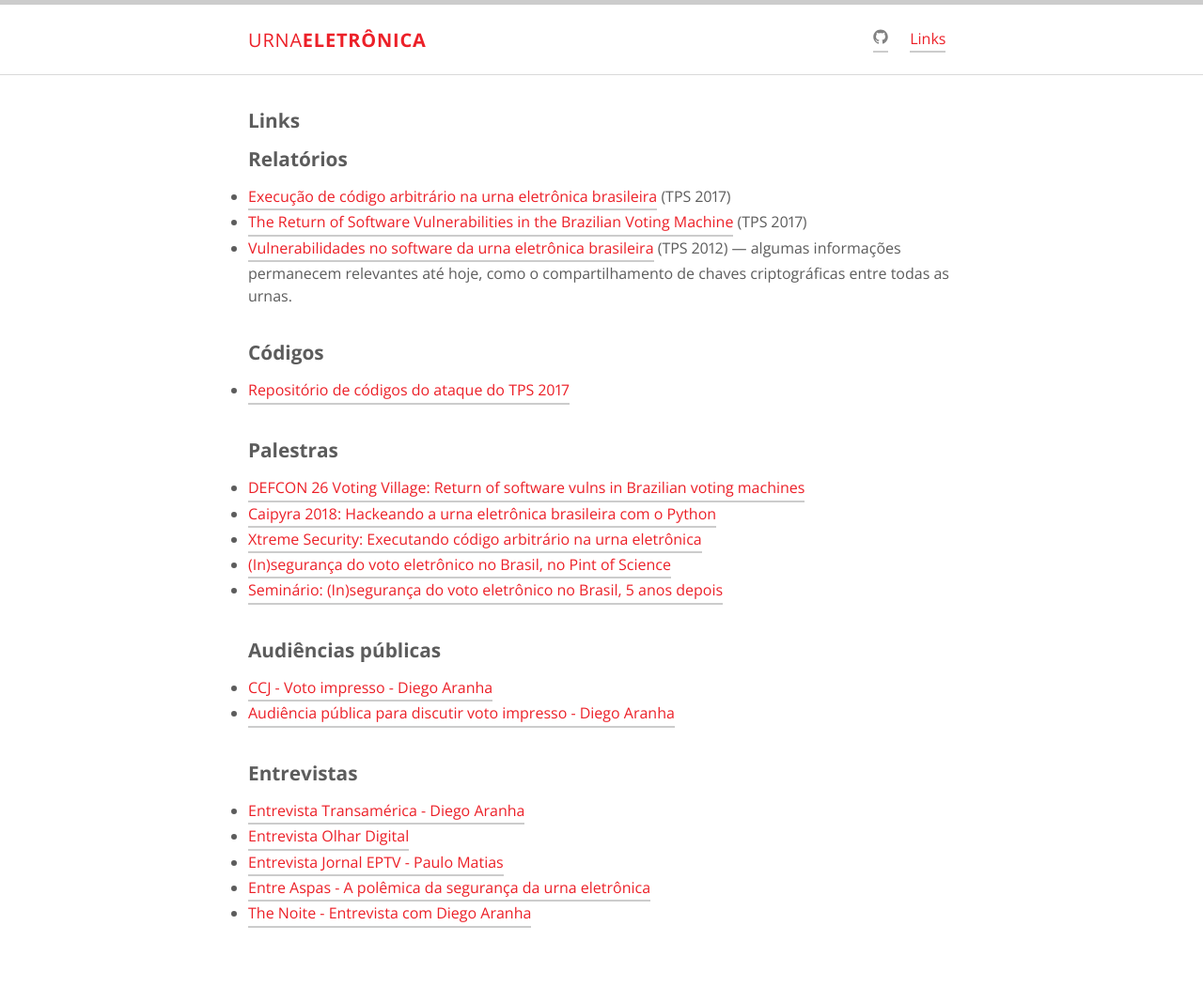
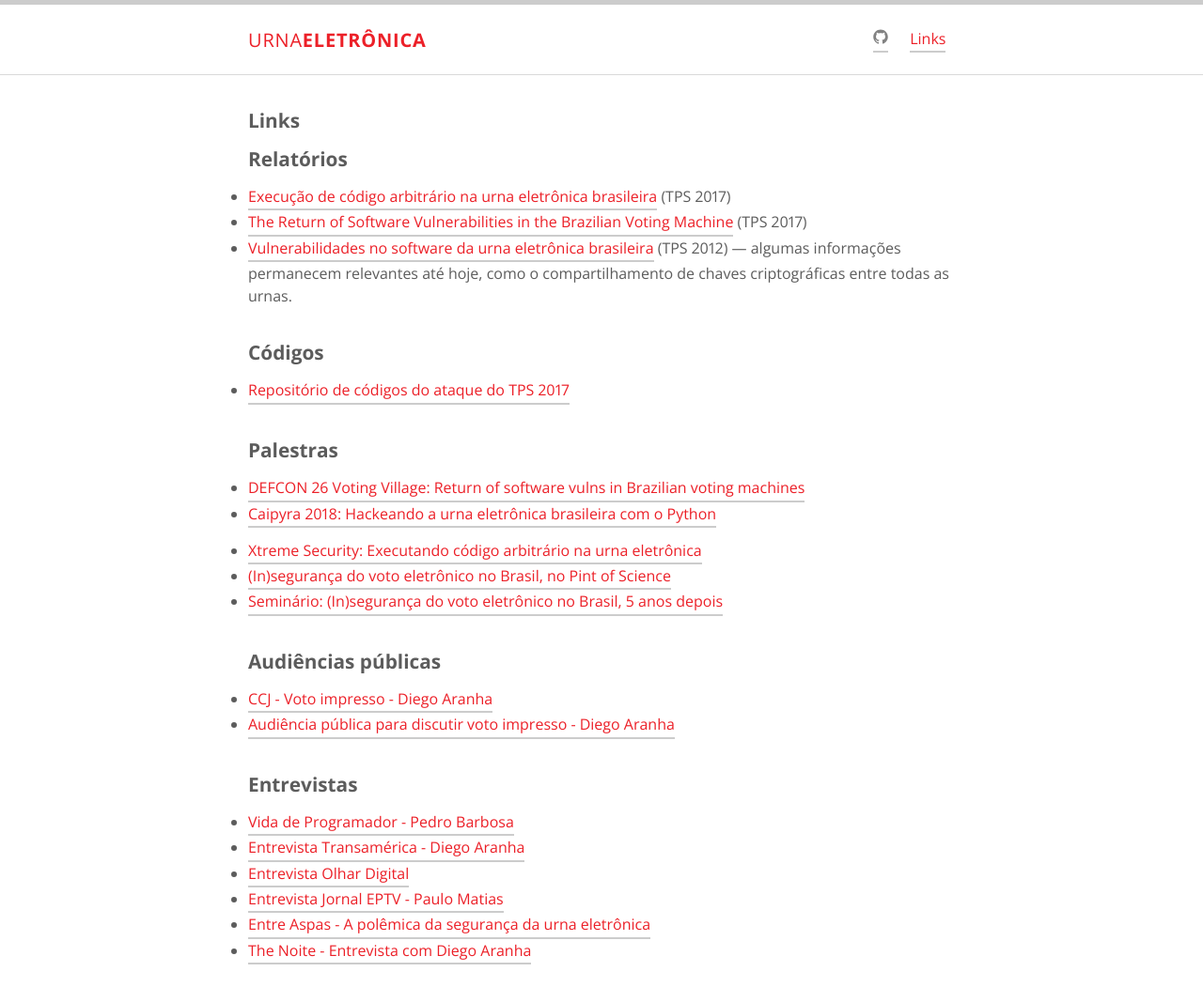
Before and after one commit to epicleet/urna-website, a Jekyll site: the page built from links.md, in a window 1280 px wide. Shown: the whole page at 94% size. Built offline with Jekyll 4.4.1, drawn with Linux system fonts in a browser that asks for light colours; before the commit the page ends 1012 px from its top, so only the background shows below that.

Commit message:
Update links.md
Adicionado o link do vida de programador.

```diff
--- a/links.md
+++ b/links.md
@@ -22,6 +22,7 @@ permalink: /links/
 
 * [DEFCON 26 Voting Village: Return of software vulns in Brazilian voting machines](https://www.youtube.com/watch?v=TkoCnyhmorg)
 * [Caipyra 2018: Hackeando a urna eletrônica brasileira com o Python](https://www.youtube.com/watch?v=MeMZDCecuIA)
+
 * [Xtreme Security: Executando código arbitrário na urna eletrônica](https://www.youtube.com/watch?v=sbj82-0koas)
 * [(In)segurança do voto eletrônico no Brasil, no Pint of Science](https://www.facebook.com/onovolab/videos/183012755591781)
 * [Seminário: (In)segurança do voto eletrônico no Brasil, 5 anos depois](https://www.youtube.com/watch?v=IHrKjyPhm-4)
@@ -37,6 +38,7 @@ permalink: /links/
 
 # Entrevistas
 
+* [Vida de Programador - Pedro Barbosa](https://www.youtube.com/watch?v=rdxtAUPDC_w)
 * [Entrevista Transamérica - Diego Aranha](https://www.facebook.com/transamericabsb/videos/1785682808191000)
 * [Entrevista Olhar Digital](https://olhardigital.com.br/video/avancos-por-tras-da-urnas-eletronica-ainda-nao-garantem-100-de-seguranca/74400)
 * [Entrevista Jornal EPTV - Paulo Matias](http://g1.globo.com/sp/sao-carlos-regiao/jornal-da-eptv/videos/t/edicoes/v/professor-da-ufscar-fala-sobre-participacao-em-testes-com-urnas-eletronicas/6361383/)
```
